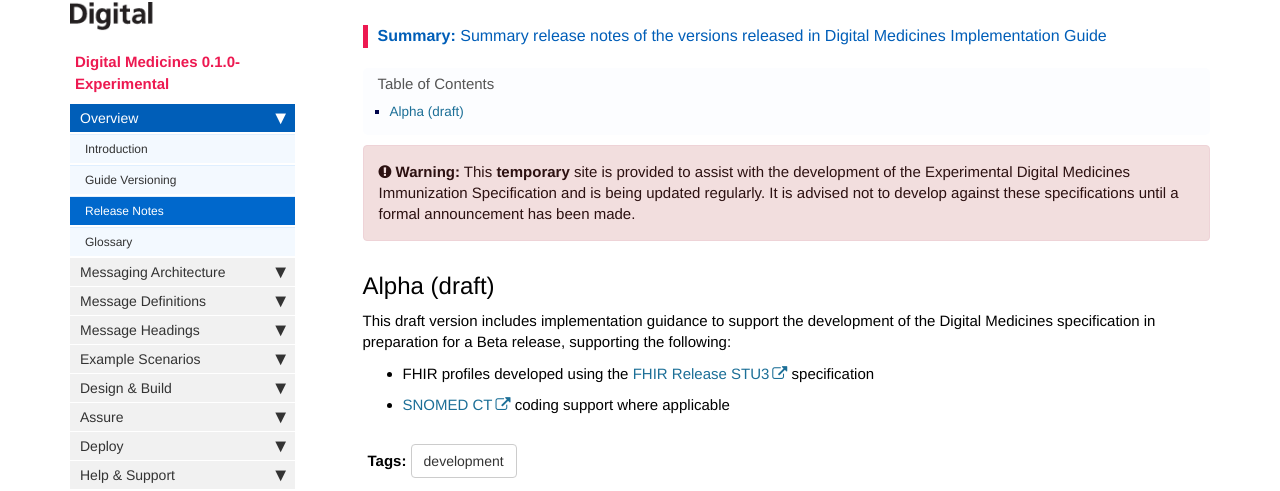
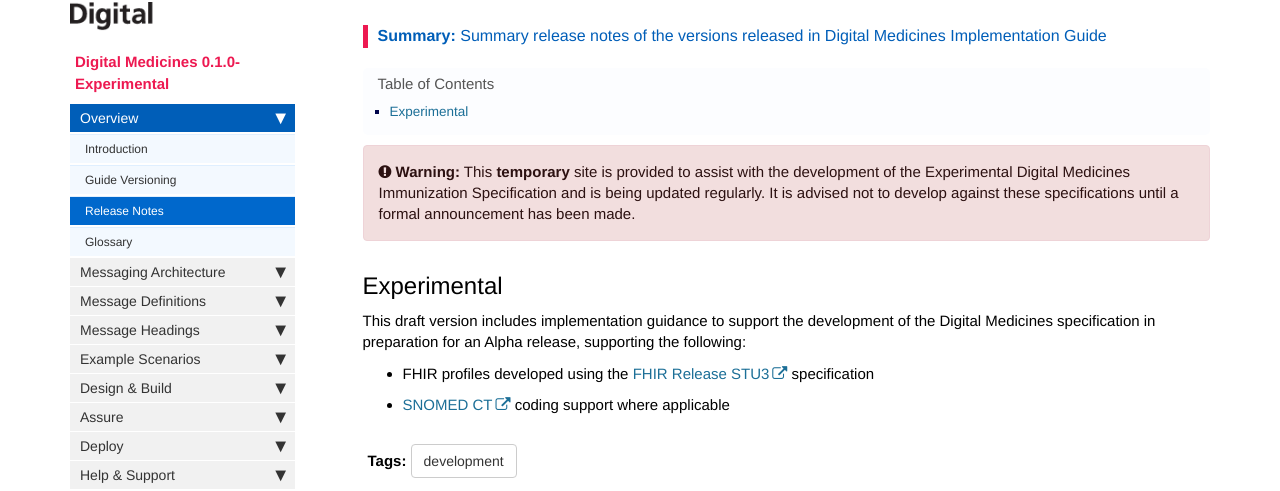
Before and after one commit to nhsconnect/ITK-FHIR-Digital-Medicines, a Jekyll site: the page built from pages/overview/overview_release_notes.md, in a window 1280 px wide. Shown: the part 130-621 px from the top of the page. Built offline with Jekyll 4.4.1, drawn with Linux system fonts in a browser that asks for light colours; nearby versions of some CDN libraries; comment, search, counter and statistics services are not loaded.

Commit message:
update version

```diff
--- a/pages/overview/overview_release_notes.md
+++ b/pages/overview/overview_release_notes.md
@@ -10,8 +10,8 @@ summary: Summary release notes of the versions released in Digital Medicines Imp
 {% include warning.html content="This **temporary** site is provided to assist with the development of the Experimental Digital Medicines Immunization Specification and is being updated regularly. It is advised not to develop against these specifications until a formal announcement has been made." %}
 
 
-## Alpha (draft) ##
-This draft version includes implementation guidance to support the development of the Digital Medicines specification in preparation for a Beta release, supporting the following:
+## Experimental ##
+This draft version includes implementation guidance to support the development of the Digital Medicines specification in preparation for an Alpha release, supporting the following:
 
 - FHIR profiles developed using the [FHIR Release STU3](https://www.hl7.org/fhir/STU3/index.html) specification
 - [SNOMED CT](https://digital.nhs.uk/snomed-ct) coding support where applicable
```
